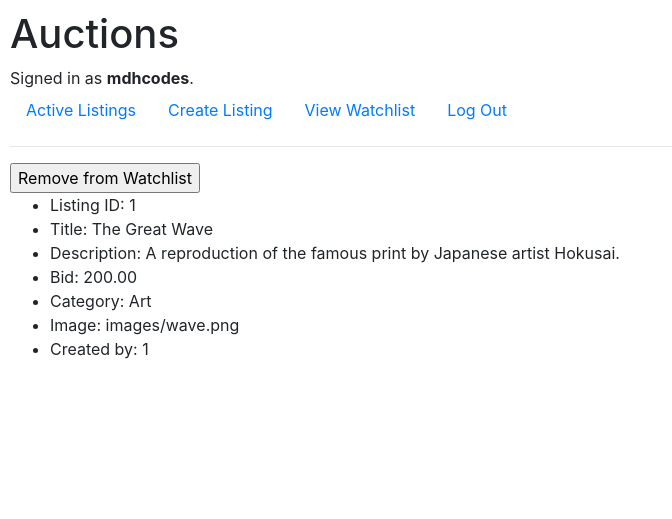
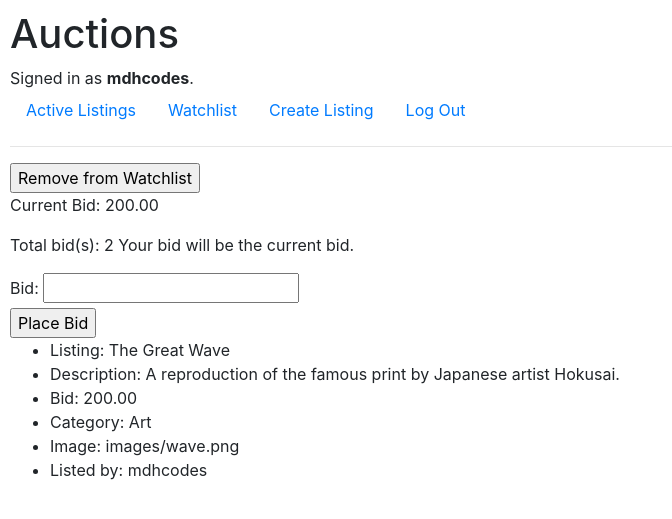
Before and after one commit to mdhcodes/commerce, a Django app: page /listing/1 in a window 1280 px wide. Shown: the top 519 px of the page, without its empty margins (0-672 px from the left). Run offline with Django 5.2, Linux system fonts and the light colour scheme; a user stored in the database is signed in; data comes from the database, SQL or seed files in the repository; both versions use the stored data as it was after the commit; some libraries are stand-ins or nearby versions.

Commit message:
Add bid path and start functionality

```diff
--- a/auctions/forms.py
+++ b/auctions/forms.py
@@ -4,7 +4,7 @@
 
 
 from django import forms
-from .models import Listing
+from .models import Listing, Bid
 
 
 # Create a ModelForm.
@@ -20,3 +20,13 @@ class CreateListingForm(forms.ModelForm):
             "watchlist": forms.HiddenInput()
         }
         # exclude = ["watchlist"]
+
+
+class CreateBidForm(forms.ModelForm):
+    class Meta:
+        model = Bid
+        fields = "__all__"
+        widgets = {
+            "listing": forms.HiddenInput(),
+            "placedBy": forms.HiddenInput()
+        }
--- a/auctions/models.py
+++ b/auctions/models.py
@@ -41,7 +41,7 @@ class Listing(models.Model):
     # https://stackoverflow.com/questions/1139393/what-is-the-best-django-model-field-to-use-to-represent-a-us-dollar-amount
     # https://dev.to/koladev/django-tip-use-decimalfield-for-money-3f63
     # https://www.geeksforgeeks.org/decimalfield-django-models/
-    bid = models.DecimalField(max_digits=19, decimal_places=2, default=00.00) # "Stores numbers up to one billion with a resolution of 4 decimal places."
+    bid = models.DecimalField(max_digits=19, decimal_places=2) #, default=00.00) # "Stores numbers up to one billion with a resolution of 4 decimal places."
 
     # https://docs.djangoproject.com/en/5.0/ref/models/fields/#django.db.models.ForeignKey.related_name
     # The name to use for the relation from the related object back to this one. It’s also the default value for related_query_name (the name to use for the reverse filter name from the target model).
@@ -60,3 +60,23 @@ class Listing(models.Model):
     # https://cs50.harvard.edu/web/2020/notes/4/#shell
     def __str__(self):
         return f"{self.title} / {self.category}"
+
+
+
+class Bid(models.Model):
+    # https://stackoverflow.com/questions/1139393/what-is-the-best-django-model-field-to-use-to-represent-a-us-dollar-amount
+    # https://dev.to/koladev/django-tip-use-decimalfield-for-money-3f63
+    # https://www.geeksforgeeks.org/decimalfield-django-models/
+    # https://stackoverflow.com/questions/70738255/whats-the-default-value-for-a-decimalfield-in-django
+    bid = models.DecimalField(max_digits=19, decimal_places=10) #, default=00.00) # "Stores numbers up to one billion with a resolution of 10 decimal places."
+    # https://www.geeksforgeeks.org/python-relational-fields-in-django-models/?ref=gcse
+    # Listing is a many-to-one relationship.
+    # A listing can have multiple bids but a bid can't have multiple listings. If a listing is deleted, all bids posted for that listing are deleted as well.
+    listing = models.ForeignKey(Listing, on_delete=models.CASCADE, related_name="listing_bids")
+    # User is a many-to-one relationship.
+    # A user can have multiple bids but a bid can't have multiple users. If a user is deleted, all bids posted by that user are deleted as well.
+    placedBy = models.ForeignKey(User, on_delete=models.CASCADE, related_name="user_bids") # If a user is deleted, all bids posted by that user are deleted as well.
+
+
+    def __str__(self):
+        return f"{self.id} / {self.listing} / {self.bid}"
--- a/auctions/templates/auctions/layout.html
+++ b/auctions/templates/auctions/layout.html
@@ -22,10 +22,10 @@
             </li>
             {% if user.is_authenticated %}
                 <li>
-                    <a class="nav-link" href="{% url 'new_listing' %}">Create Listing</a><!-- Link to create a new_listing -->
+                    <a class="nav-link" href="{% url 'watchList' %}">Watchlist</a><!-- Link to view items on watchlist -->
                 </li>
                 <li>
-                    <a class="nav-link" href="{% url 'watchList' %}">View Watchlist</a><!-- Link to view items on watchlist -->
+                    <a class="nav-link" href="{% url 'new_listing' %}">Create Listing</a><!-- Link to create a new_listing -->
                 </li>
                 <li class="nav-item">
                     <a class="nav-link" href="{% url 'logout' %}">Log Out</a>
--- a/auctions/templates/auctions/listing.html
+++ b/auctions/templates/auctions/listing.html
@@ -36,6 +36,22 @@ Listing Page:
 
             {% endif %}
 
+            {% if starting_bid %}
+                <p>Starting Bid: {{ bid }}</p>
+                {% else %}
+                    <p>Current Bid: {{ bid }}</p>
+            {% endif %}
+
+            <p>Total bid(s): {{ total_bids }} Your bid will be the current bid.</p>
+
+            <!-- The user may place a bid. -->
+            <form action="{% url 'bid' item_id %}" method="post">
+                {% csrf_token %}
+                {{ form }}
+                <input type="submit" value="Place Bid">
+            </form>
+
+
         {% endif %}
 
     </div>
@@ -44,13 +60,12 @@ Listing Page:
 
         {% for data in listing_data %}
             {% comment %} Users are able to view all details about the listing including the current price. {% endcomment %}
-            <li>Listing ID: {{ data.id }}</li>
-            <li>Title: {{ data.title }}</li>
+            <li>Listing: {{ data.title }}</li>
             <li>Description: {{ data.description }}</li>
             <li>Bid: {{ data.bid }}</li>
             <li>Category: {{ data.category }}</li>
             <li>Image: {{ data.image }}</li>
-            <li>Created by: {{ data.createdBy_id }}</li>
+            <li>Listed by: {{ data.createdBy }}</li>
         {% endfor %}
 
     </ul>
--- a/auctions/urls.py
+++ b/auctions/urls.py
@@ -16,5 +16,7 @@ urlpatterns = [
     # Add path to remove an item/listing from the user's Watchlist
     path("remove_from_watchlist/<int:id>", views.remove_from_watchlist, name="remove_from_watchlist"),
     # Add path to watchlist page.
-    path("watchList", views.watchList, name="watchList")
+    path("watchList", views.watchList, name="watchList"),
+    # Add path to place a bid.
+    path("bid/<int:id>", views.bid, name="bid")
 ]
--- a/auctions/views.py
+++ b/auctions/views.py
@@ -4,9 +4,9 @@ from django.http import HttpResponse, HttpResponseRedirect
 from django.shortcuts import render
 from django.urls import reverse
 
-from .models import User, Listing
+from .models import User, Listing, Bid
 # Use Django to create the new listing form from the model.
-from .forms import CreateListingForm
+from .forms import CreateListingForm, CreateBidForm
 
 
 def index(request):
@@ -169,10 +169,37 @@ def listing(request, id):
     # user_is_watching = False
     user_is_watching = user_name in watchlist_data
 
+    # Add Bid form if the user is signed in.
+    form = CreateBidForm()
+
+    # Get the current bid.
+    # https://stackoverflow.com/questions/25881015/django-queryset-return-single-value
+    # https://docs.djangoproject.com/en/5.0/ref/models/querysets/#values-list
+    # bid_data = Listing.objects.values_list("bid", flat=True) # Returns all bids
+    last_bid = Listing.objects.values_list("bid", flat=True).get(pk=item_id) # Returns bid for specified item or listing.
+    # print("Bid Data:", bid_data)
+
+    # Show number of bids on the front end.
+    # ??!!!!!! I need total_bids fro specific listing!!!!!!??
+    # total_bids = len(Bid.objects.values_list("bid", flat=True)) # All listing bids in Bid table.
+    total_bids = len(Bid.objects.filter(listing_id=item_id)) # All bids on one listing.
+    # print("Total Bids:", total_bids)
+
+    # If the total number of bids == 0:
+    # https://stackoverflow.com/questions/394809/does-python-have-a-ternary-conditional-operator
+    # a if condition else b
+    starting_bid = True if total_bids == 0 else False
+    # if total_bids == 0:
+        # starting_bid = True # HTML should read Starting Bid:
+
     context = {
         "listing_data": listing_data,
         "item_id": item_id,
-        "user_is_watching": user_is_watching
+        "user_is_watching": user_is_watching,
+        "bid": last_bid,
+        "total_bids": total_bids,
+        "starting_bid": starting_bid,
+        "form": form
     }
 
     return render(request, "auctions/listing.html", context)
@@ -245,3 +272,113 @@ def watchList(request):
     }
 
     return render(request, "auctions/watchlist.html", context)
+
+
+"""
+Bid - An authenticated user may bid on an item.
+The bid must be at least as large as the starting bid, and must be greater than any other bids that have been placed (if any).
+If the bid doesn’t meet those criteria, the user should be presented with an error.
+"""
+
+def bid(request, id):
+
+    listing_id = id
+    user_name = request.user
+    # user_id = request.user.id
+
+    # If POST request
+    if request.method == "POST":
+
+        # Store the user data in a variable called bid_amount.
+        bid_amount = CreateBidForm(request.POST)
+        print("Bid Amount:", bid_amount)
+
+        # Capture the bid_amount value.
+        current_bid = bid_amount["bid"].value()
+        print("Current Bid:", current_bid)
+
+        # last_bid = Listing.objects.values_list("bid", flat=True).get(pk=listing_id) # Returns bid for specified item or listing.
+
+        # Capture listing object with the listing_id from Listing table to save and update Listing and Bid tables.
+        # listing = Listing.objects.filter(pk=listing_id) # ValueError at /bid/2 - Cannot assign "<QuerySet [<Listing: Platter 1 / Art>]>": "Bid.listing" must be a "Listing" instance.
+        listing = Listing.objects.get(pk=listing_id)
+        # print("Listing:", listing)
+
+        # Save the Bid.
+        # Save bid, listing_id, and user_name
+        bid_data = Bid(
+            bid=current_bid,
+            listing=listing,
+            # listing=listing, # Cannot assign "2": "Bid.listing" must be a "Listing" instance. # IntegrityError at /bid/2 - NOT NULL constraint failed: auctions_bid.listing_id # IntegrityError at /bid/2 - NOT NULL constraint failed: auctions_listing.createdBy_id
+            # listing=listing_id, # ValueError at /bid/2 - Cannot assign "2": "Bid.listing" must be a "Listing" instance.
+            placedBy=user_name
+        )
+
+        bid_data.save()
+
+        # Update the Listing bid / current bid.
+        update_listing = Listing(
+            bid=current_bid
+            # IntegrityError at /bid/2 - NOT NULL constraint failed: auctions_listing.createdBy_id
+        )
+
+        update_listing.save()
+
+    # Redirect to listing.html
+    return HttpResponseRedirect(reverse("listing", args=(listing_id,)))
+
+"""
+def bid(request, id):
+
+    listing_id = id
+    user_name = request.user
+    # user_id = request.user.id
+
+    # If POST request
+    if request.method == "POST":
+
+        # Store the user data in a variable called bid_amount.
+        bid_amount = CreateBidForm(request.POST)
+        print("Bid Amount:", bid_amount)
+
+        # Capture the bid_amount value.
+        current_bid = bid_amount["bid"].value()
+        print("Current Bid:", current_bid)
+
+        last_bid = Listing.objects.values_list("bid", flat=True).get(pk=listing_id) # Returns bid for specified item or listing.
+        # If last bid is >= current bid stored in Listing table
+        if last_bid >= int(current_bid):
+
+            # Capture listing object with the listing_id from Listing table to save and update Listing and Bid tables.
+            # listing = Listing.objects.filter(pk=listing_id) # ValueError at /bid/2 - Cannot assign "<QuerySet [<Listing: Platter 1 / Art>]>": "Bid.listing" must be a "Listing" instance.
+            listing = Listing.objects.get(pk=listing_id)
+            # print("Listing:", listing)
+
+            # Save the Bid.
+            # Save bid, listing_id, and user_name
+            bid_data = Bid(
+                bid=current_bid,
+                listing=listing,
+                # listing=listing_id, # Cannot assign "2": "Bid.listing" must be a "Listing" instance. # IntegrityError at /bid/2 - NOT NULL constraint failed: auctions_bid.listing_id
+                placedBy=user_name
+            )
+
+            bid_data.save()
+
+            # Update the Listing bid / current bid.
+            update_listing = Listing(
+                bid=current_bid
+            )
+
+            update_listing.save()
+
+        else:
+            return HttpResponseRedirect(reverse("listing", args=(listing_id,)), {
+                "message": "Bid error: Your bid must be greater than the starting or current bid."
+            })
+
+    # Redirect to listing.html
+    return HttpResponseRedirect(reverse("listing", args=(listing_id,)))
+
+
+"""
```
Also changed, not shown: auctions/migrations/0006_bid.py (added), auctions/migrations/0007_remove_bid_amount_bid_bid.py (added), auctions/migrations/0008_rename_bid_bid_bidamount.py (added), auctions/migrations/0009_rename_bidamount_bid_bid.py (added), auctions/migrations/0010_alter_bid_bid_alter_listing_bid.py (added), db.sqlite3.
